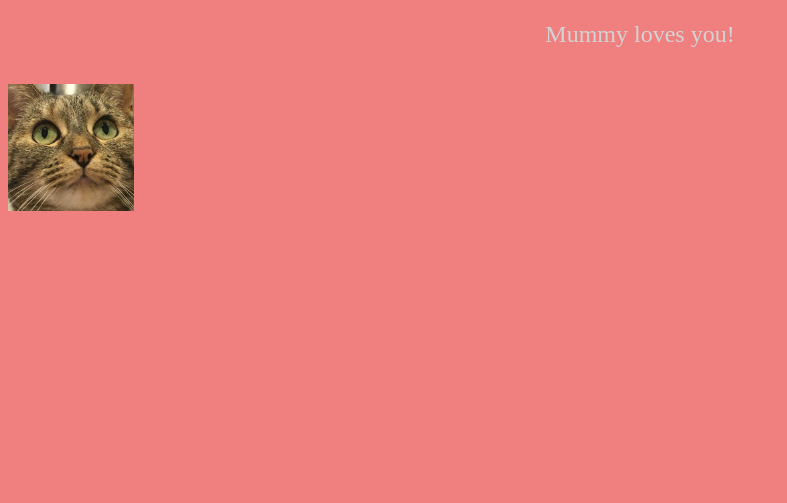
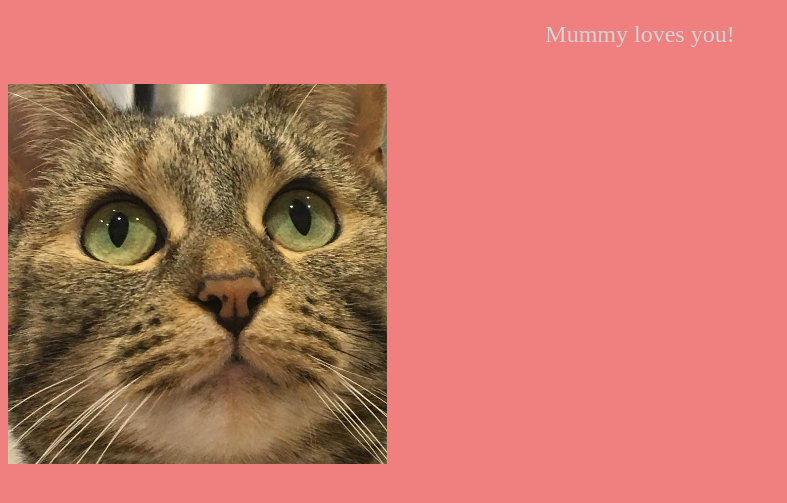
Before and after one commit to meleksen1/myfirstwebsite, a website: page index.html in a window 1280 px wide. Shown: the part 61-564 px from the top of the page, without its empty margins (0-787 px from the left). Drawn offline with Linux system fonts and the light colour scheme.

Commit message:
Update index.html

```diff
--- a/index.html
+++ b/index.html
@@ -10,6 +10,6 @@
   <body>
     <h1>KUKULI</h1>
     <p>Mummy loves you!</p>
-    <img src="cat.jpg" width="10%" />
+    <img src="cat.jpg" width="30%" />
   </body>
 </html>
```
